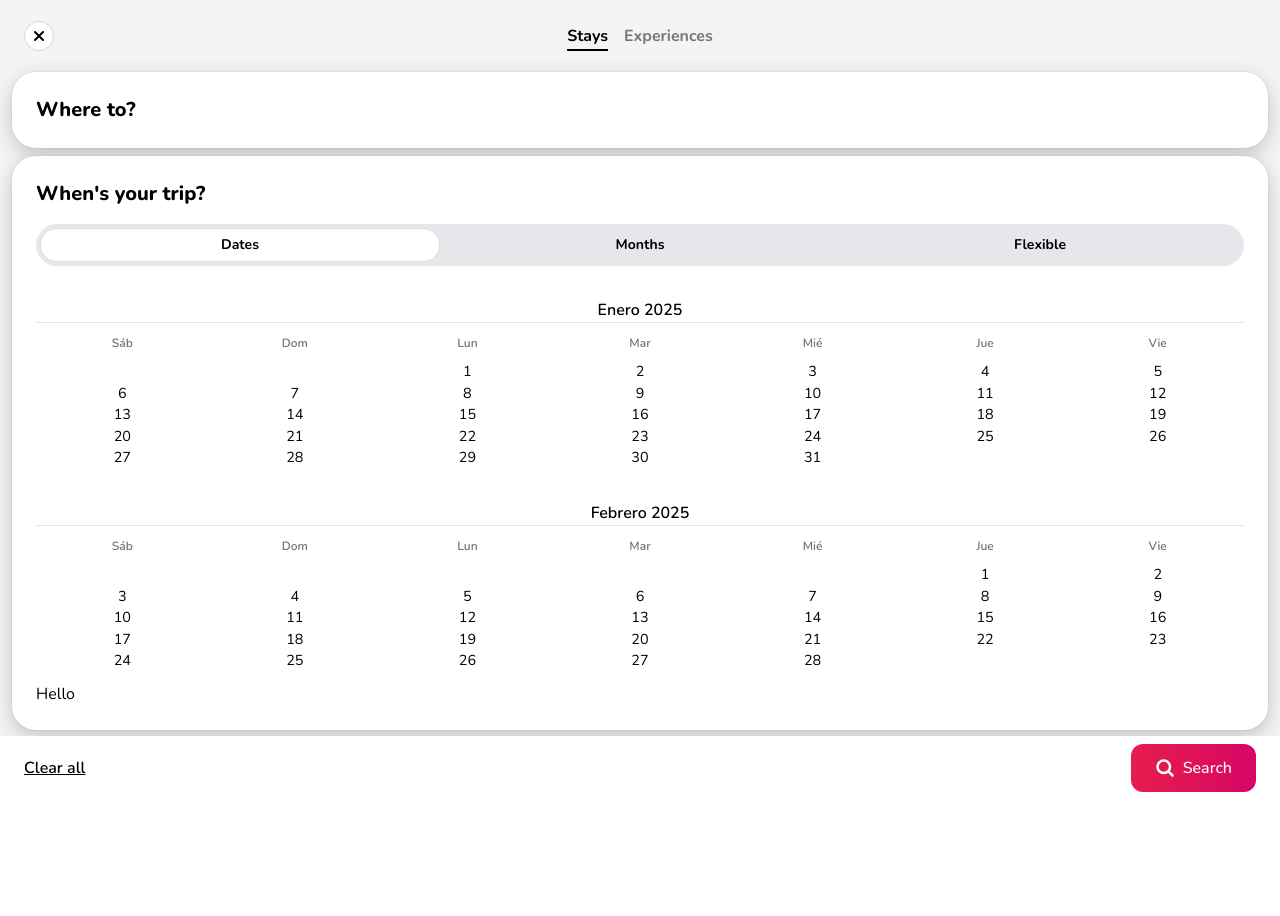
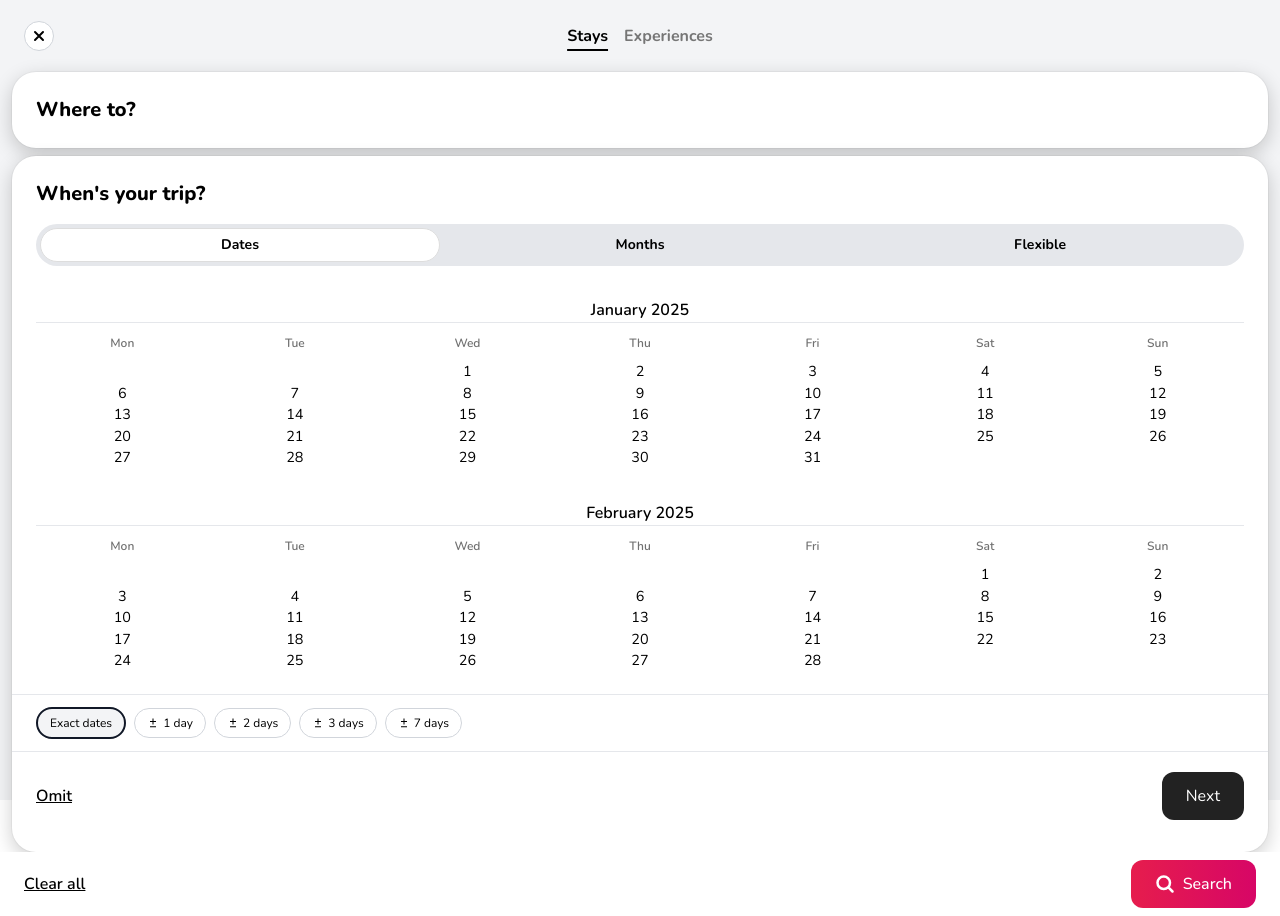
Before and after one commit to FranciscoJavierMartin/airbnb-tailwindcss, a Nuxt app: page / in a window 1280 px wide. Before the commit the page ends 800 px from the top, so only its background shows below. Built offline with nearby package versions, Linux system fonts and the light colour scheme.

Commit message:
Remove code

```diff
--- /dev/null
+++ b/components/icons/plus-minus.vue
@@ -0,0 +1,20 @@
+<template>
+  <svg
+    xmlns="http://www.w3.org/2000/svg"
+    viewBox="0 0 32 32"
+    aria-hidden="true"
+    role="presentation"
+    focusable="false"
+    style="
+      display: block;
+      fill: none;
+      height: 12px;
+      width: 12px;
+      stroke: currentcolor;
+      stroke-width: 2.66667;
+      overflow: visible;
+    "
+  >
+    <path fill="none" d="M16 4v16m-8-8h16M8 26h16"></path>
+  </svg>
+</template>
--- a/components/search-modal/when-trip-dates.vue
+++ b/components/search-modal/when-trip-dates.vue
@@ -1,16 +1,4 @@
 <template>
-  <!-- <div class="relative">
-    <ul class="-mx-6 pb-2 text-center text-xs font-semibold text-[#717171]">
-      <li class="inline-block w-[42px]">Mo</li>
-      <li class="inline-block w-[42px]">Tu</li>
-      <li class="inline-block w-[42px]">We</li>
-      <li class="inline-block w-[42px]">Th</li>
-      <li class="inline-block w-[42px]">Fr</li>
-      <li class="inline-block w-[42px]">Sa</li>
-      <li class="inline-block w-[42px]">Su</li>
-    </ul>
-  </div>
-  <hr class="-mx-6" /> -->
   <div class="no-scrollbar h-[400px] overflow-y-scroll text-center">
     <div
       v-for="({ daysOfMonth, monthName, startsOn }, index) of calendar"
@@ -41,184 +29,62 @@
       </ol>
     </div>
   </div>
-  <!-- <div v-html="calendarHtml" class="w-[300px] text-center overflow-y-scroll"></div> -->
-  <!--<div class="h-[400px] overflow-y-scroll no-scrollbar">
-    <div>
-      <div class="py-4">
-        <div class="font-semibold">January 2025</div>
-        <table class="search-dates-table">
-          <tbody>
-            <tr>
-              <td><div class="date">&nbsp;</div></td>
-              <td><div class="date">&nbsp;</div></td>
-              <td><div class="date date-disabled">1</div></td>
-              <td><div class="date date-disabled">2</div></td>
-              <td><div class="date date-disabled">3</div></td>
-              <td><div class="date date-disabled">4</div></td>
-              <td><div class="date date-disabled">5</div></td>
-            </tr>
-            <tr>
-              <td><div class="date date-disabled">6</div></td>
-              <td><div class="date date-disabled">7</div></td>
-              <td><div class="date date-disabled">8</div></td>
-              <td><div class="date date-disabled">9</div></td>
-              <td><div class="date date-disabled">10</div></td>
-              <td><div class="date date-disabled">11</div></td>
-              <td><div class="date date-disabled">12</div></td>
-            </tr>
-            <tr>
-              <td><div class="date date-disabled">13</div></td>
-              <td><div class="date date-disabled">14</div></td>
-              <td><div class="date date-disabled">15</div></td>
-              <td><div class="date">16</div></td>
-              <td><div class="date">17</div></td>
-              <td><div class="date">18</div></td>
-              <td><div class="date">19</div></td>
-            </tr>
-            <tr>
-              <td><div class="date">20</div></td>
-              <td><div class="date">21</div></td>
-              <td><div class="date">22</div></td>
-              <td><div class="date">23</div></td>
-              <td><div class="date">24</div></td>
-              <td><div class="date">25</div></td>
-              <td><div class="date">26</div></td>
-            </tr>
-            <tr>
-              <td><div class="date">27</div></td>
-              <td><div class="date">28</div></td>
-              <td><div class="date">29</div></td>
-              <td><div class="date">30</div></td>
-              <td><div class="date">31</div></td>
-              <td><div class="date">&nbsp;</div></td>
-              <td><div class="date">&nbsp;</div></td>
-            </tr>
-          </tbody>
-        </table>
-      </div>
-      <div class="py-4">
-        <div class="font-semibold">January 2025</div>
-        <table class="search-dates-table">
-          <tbody>
-            <tr>
-              <td><div class="date">&nbsp;</div></td>
-              <td><div class="date">&nbsp;</div></td>
-              <td><div class="date date-disabled">1</div></td>
-              <td><div class="date date-disabled">2</div></td>
-              <td><div class="date date-disabled">3</div></td>
-              <td><div class="date date-disabled">4</div></td>
-              <td><div class="date date-disabled">5</div></td>
-            </tr>
-            <tr>
-              <td><div class="date date-disabled">6</div></td>
-              <td><div class="date date-disabled">7</div></td>
-              <td><div class="date date-disabled">8</div></td>
-              <td><div class="date date-disabled">9</div></td>
-              <td><div class="date date-disabled">10</div></td>
-              <td><div class="date date-disabled">11</div></td>
-              <td><div class="date date-disabled">12</div></td>
-            </tr>
-            <tr>
-              <td><div class="date date-disabled">13</div></td>
-              <td><div class="date date-disabled">14</div></td>
-              <td><div class="date date-disabled">15</div></td>
-              <td><div class="date">16</div></td>
-              <td><div class="date">17</div></td>
-              <td><div class="date">18</div></td>
-              <td><div class="date">19</div></td>
-            </tr>
-            <tr>
-              <td><div class="date">20</div></td>
-              <td><div class="date">21</div></td>
-              <td><div class="date">22</div></td>
-              <td><div class="date">23</div></td>
-              <td><div class="date">24</div></td>
-              <td><div class="date">25</div></td>
-              <td><div class="date">26</div></td>
-            </tr>
-            <tr>
-              <td><div class="date">27</div></td>
-              <td><div class="date">28</div></td>
-              <td><div class="date">29</div></td>
-              <td><div class="date">30</div></td>
-              <td><div class="date">31</div></td>
-              <td><div class="date">&nbsp;</div></td>
-              <td><div class="date">&nbsp;</div></td>
-            </tr>
-          </tbody>
-        </table>
-      </div>
-      <div class="py-4">
-        <div class="font-semibold">January 2025</div>
-        <table class="search-dates-table">
-          <tbody>
-            <tr>
-              <td><div class="date">&nbsp;</div></td>
-              <td><div class="date">&nbsp;</div></td>
-              <td><div class="date date-disabled">1</div></td>
-              <td><div class="date date-disabled">2</div></td>
-              <td><div class="date date-disabled">3</div></td>
-              <td><div class="date date-disabled">4</div></td>
-              <td><div class="date date-disabled">5</div></td>
-            </tr>
-            <tr>
-              <td><div class="date date-disabled">6</div></td>
-              <td><div class="date date-disabled">7</div></td>
-              <td><div class="date date-disabled">8</div></td>
-              <td><div class="date date-disabled">9</div></td>
-              <td><div class="date date-disabled">10</div></td>
-              <td><div class="date date-disabled">11</div></td>
-              <td><div class="date date-disabled">12</div></td>
-            </tr>
-            <tr>
-              <td><div class="date date-disabled">13</div></td>
-              <td><div class="date date-disabled">14</div></td>
-              <td><div class="date date-disabled">15</div></td>
-              <td><div class="date">16</div></td>
-              <td><div class="date">17</div></td>
-              <td><div class="date">18</div></td>
-              <td><div class="date">19</div></td>
-            </tr>
-            <tr>
-              <td><div class="date">20</div></td>
-              <td><div class="date">21</div></td>
-              <td><div class="date">22</div></td>
-              <td><div class="date">23</div></td>
-              <td><div class="date">24</div></td>
-              <td><div class="date">25</div></td>
-              <td><div class="date">26</div></td>
-            </tr>
-            <tr>
-              <td><div class="date">27</div></td>
-              <td><div class="date">28</div></td>
-              <td><div class="date">29</div></td>
-              <td><div class="date">30</div></td>
-              <td><div class="date">31</div></td>
-              <td><div class="date">&nbsp;</div></td>
-              <td><div class="date">&nbsp;</div></td>
-            </tr>
-          </tbody>
-        </table>
-      </div>
+  <hr class="my-3 -mx-6" />
+  <div
+    class="flex items-center gap-2 pl-6 -mx-6 overflow-x-scroll text-xs no-scrollbar flex-nowrap whitespace-nowrap"
+  >
+    <div class="rounded-full border-2 border-gray-900 bg-gray-100 px-3 py-1.5">
+      Exact dates
     </div>
-  </div>-->
-  <div
-    class="flex gap-2 pl-6 -mx-6 overflow-x-scroll no-scrollbar flex-nowrap"
-  >
-  Hello
+    <div
+      class="flex items-center gap-1 rounded-full border border-gray-300 px-3 py-1.5"
+    >
+      <PlusMinus />
+      1 day
+    </div>
+    <div
+      class="flex items-center gap-1 rounded-full border border-gray-300 px-3 py-1.5"
+    >
+      <PlusMinus />
+      2 days
+    </div>
+    <div
+      class="flex items-center gap-1 rounded-full border border-gray-300 px-3 py-1.5"
+    >
+      <PlusMinus />
+      3 days
+    </div>
+    <div
+      class="flex items-center gap-1 rounded-full border border-gray-300 px-3 py-1.5"
+    >
+      <PlusMinus />
+      7 days
+    </div>
+  </div>
+  <hr class="my-3 -mx-6" />
+  <div class="flex items-center justify-between py-2 bg-white">
+    <a href="#" class="font-semibold underline"> Omit </a>
+    <button
+      class="flex items-center gap-2 rounded-xl bg-[#222222] px-6 py-3 text-white"
+    >
+      Next
+    </button>
   </div>
 </template>
 
 <script setup lang="ts">
+import PlusMinus from '@/components/icons/plus-minus.vue';
+
 const currentYear: number = new Date().getFullYear();
-const locale = 'es';
+const locale = 'en';
 
 const intlForMonths = new Intl.DateTimeFormat(locale, { month: 'long' });
 const months = [...Array(12).keys()];
 
 const intlForWeeks = new Intl.DateTimeFormat(locale, { weekday: 'short' });
 const weekDays = [...Array(7).keys()].map((dayIndex) =>
-  intlForWeeks.format(new Date(currentYear, 2, dayIndex + 1)),
+  // dayIndex + 3 -> Monday is the first day of week
+  intlForWeeks.format(new Date(currentYear, 2, dayIndex + 3)),
 );
 
 const calendar = months.map((monthIndex) => {
@@ -233,23 +99,6 @@ const calendar = months.map((monthIndex) => {
     startsOn,
   };
 });
-
-const calendarHtml = calendar
-  .map(({ daysOfMonth, monthName, startsOn }) => {
-    const days = [...Array(daysOfMonth).keys()];
-    const firstDayAttributes = `class='first-day' style='--first-day-start: ${startsOn}'`;
-    const htmlDaysName = weekDays
-      .map((dayName) => `<li class='day-name'>${dayName}</li>`)
-      .join('');
-    const htmlDays = days
-      .map(
-        (day, index) =>
-          `<li ${index === 0 ? firstDayAttributes : ''}>${day + 1}</li>`,
-      )
-      .join('');
-    return `<h2>${monthName} ${currentYear}</h2><ol>${htmlDaysName}${htmlDays}</ol>`;
-  })
-  .join('');
 </script>
 
 <style>
```
